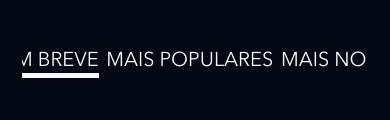
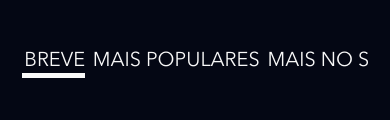
Before and after one commit to MarceloBenites1985/clone_disneyplus, a website: page index.html in a window 390 px wide. Shown: the part 1034-1154 px from the top of the page. Drawn offline with nearby package versions, Linux system fonts and the light colour scheme; files that its build step writes are made by us from their sources; files whose address does not match are found by name.

Commit message:
configurando o site

```diff
--- a/src/styles/_shows.scss
+++ b/src/styles/_shows.scss
@@ -30,7 +30,7 @@
         @media (max-width:768px){
             white-space: nowrap;
             overflow-x: scroll;
-            padding-left: 45px;
+            padding-left: 18px;
         }
 
         &__button {
```
